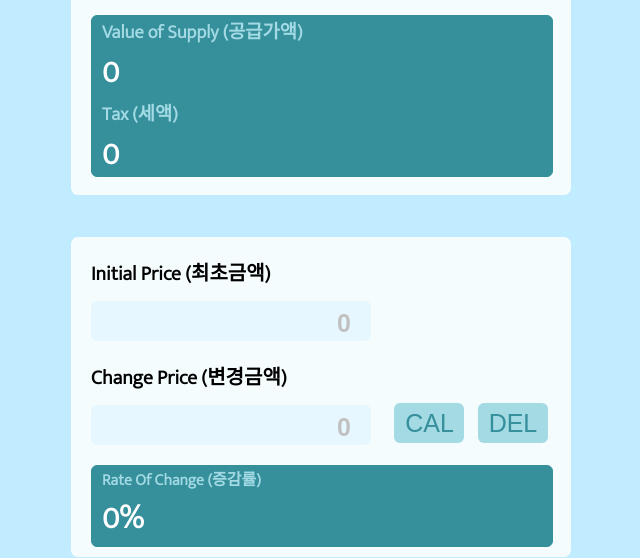
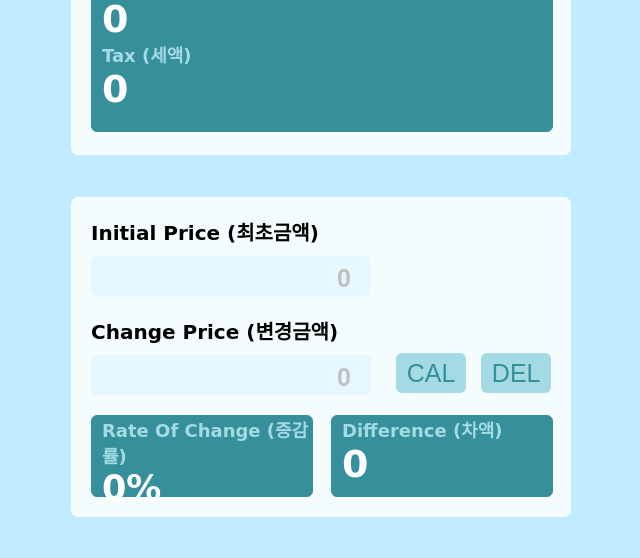
Before and after one commit to kyulious/vat_calculator, a plain HTML site: page index.html in a window 1280 px wide. Shown: the part 328-886 px from the top of the page, without its empty margins (319-959 px from the left). After the commit the page ends 846 px from the top, so only its background shows below. Drawn offline with Linux system fonts and the light colour scheme; a web font is replaced by a local one.

Commit message:
commit 3

```diff
--- a/index.html
+++ b/index.html
@@ -34,6 +34,10 @@
             <h4>Rate Of Change (증감률)</h4>
             <div id="changeprice">0%</div>
         </div>
+        <div class="box3">
+            <h4>Difference (차액)</h4>
+            <div id="differ">0</div>
+        </div>
 
     </div>
 </body>
--- a/main.js
+++ b/main.js
@@ -8,7 +8,7 @@ const btn4 = document.getElementById("btn4");
 const initial = document.getElementById("initial");
 const change = document.getElementById("change");
 const changeprice = document.getElementById("changeprice");
-
+const differ = document.getElementById("differ");
 
 btn1.addEventListener("mouseover", function(){
     btn1.style.backgroundColor="rgb(53, 144, 156)";
@@ -71,16 +71,19 @@ btn4.addEventListener("mouseout", function(){
 
 btn3. addEventListener("click", function(){
 
-    changeprice.innerText = `${Math.floor((change.value-initial.value)/initial.value*100)}%`;
+    changeprice.innerText = `${Math.floor((change.value-initial.value)/initial.value*10000)/100}%`;
+    differ.innerText = `${change.value-initial.value}원`.toString().replace(/\B(?=(\d{3})+(?!\d))/g, ',');
 })
 btn4.addEventListener("click", function(){
     initial.value="";
     change.value="";
     changeprice.innerText="0%";
+    differ.innerText="0";
 })
 
 change.addEventListener("keyup", function(e){
     e.preventDefault();
     if(e.key === 'Enter' && change.value != ""){
-        changeprice.innerText = `${Math.floor((change.value-initial.value)/initial.value*100)}%`;
+        changeprice.innerText = `${Math.floor((change.value-initial.value)/initial.value*10000)/100}%`;
+        differ.innerText = `${change.value-initial.value}원`.toString().replace(/\B(?=(\d{3})+(?!\d))/g, ',');
     }})
--- a/style.css
+++ b/style.css
@@ -1,11 +1,11 @@
 @import url('https://fonts.googleapis.com/css2?family=Mukta:wght@300&display=swap');
-
+@import url('https://fonts.googleapis.com/css2?family=Hi+Melody&family=Poor+Story&display=swap');
 *{
     padding: 0px;
     margin: 0px;
 }
 body{
-    font-family: 'Mukta', monospace;
+    font-family: 'Poor Story', cursive;
     background-color: rgb(193, 235, 255);
     display: flex;
     flex-direction: column;
@@ -84,6 +84,7 @@ body >h1{
     background-color: rgb(53, 144, 156);
     margin-left: 20px;
     margin-top: 20px;
+    padding-top: 10px;
     border: 1px solid rgb(53, 144, 156);
     width: 450px;
     border-radius: 6px;
@@ -92,9 +93,10 @@ body >h1{
 }
 .box1>h3{
     color: rgb(163, 218, 228);
+    font-size: 18px;
 }
 .box1>div{
-    font-size: 30px;
+    font-size: 38px;
 }
 
 .rate{
@@ -104,6 +106,7 @@ body >h1{
     width: 500px;
     height: 320px;
     margin-top: 40px;
+    font-family: 'Poor Story', cursive;
 }
 
 .rate>h4{
@@ -180,20 +183,41 @@ body >h1{
     cursor: pointer;
 }
 .box2{
+    float: left;
     color: #fff;
     padding-left: 10px;
     background-color: rgb(53, 144, 156);
     margin-left: 20px;
     margin-top: 20px;
     border: 1px solid rgb(53, 144, 156);
-    width: 450px;
+    width: 210px;
     border-radius: 6px;
     font-weight: bolder;
     height: 80px;
 }
 .box2 >h4{
     color: rgb(163, 218, 228);
+    font-size: 18px;
 }
 .box2 #changeprice{
-    font-size: 30px;
+    font-size: 35px;
 }
+.box3{
+    color: #fff;
+    padding-left: 10px;
+    background-color: rgb(53, 144, 156);
+    margin-left: 260px;
+    margin-top: 20px;
+    border: 1px solid rgb(53, 144, 156);
+    width: 210px;
+    border-radius: 6px;
+    font-weight: bolder;
+    height: 80px;
+}
+.box3 >h4{
+    color: rgb(163, 218, 228);
+    font-size: 18px;
+}
+.box3 #differ{
+    font-size: 38px;
+}
```
